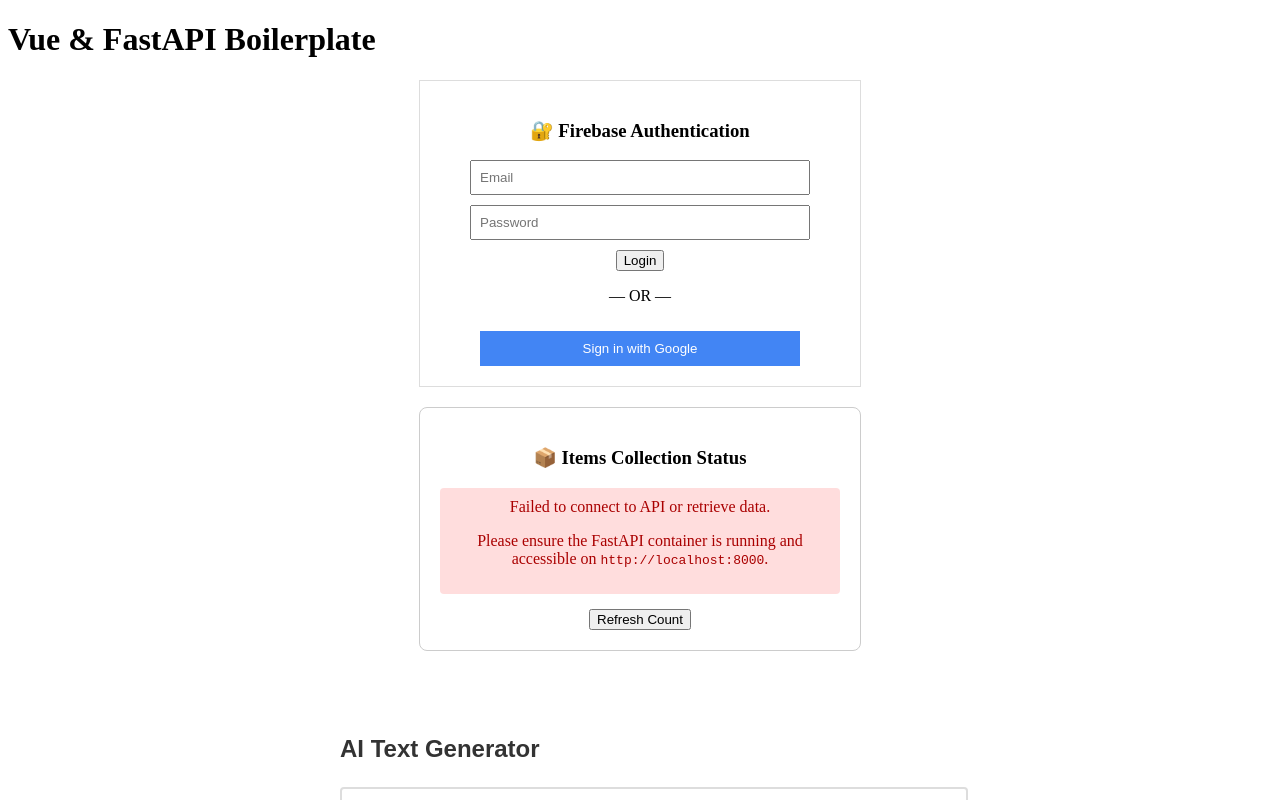
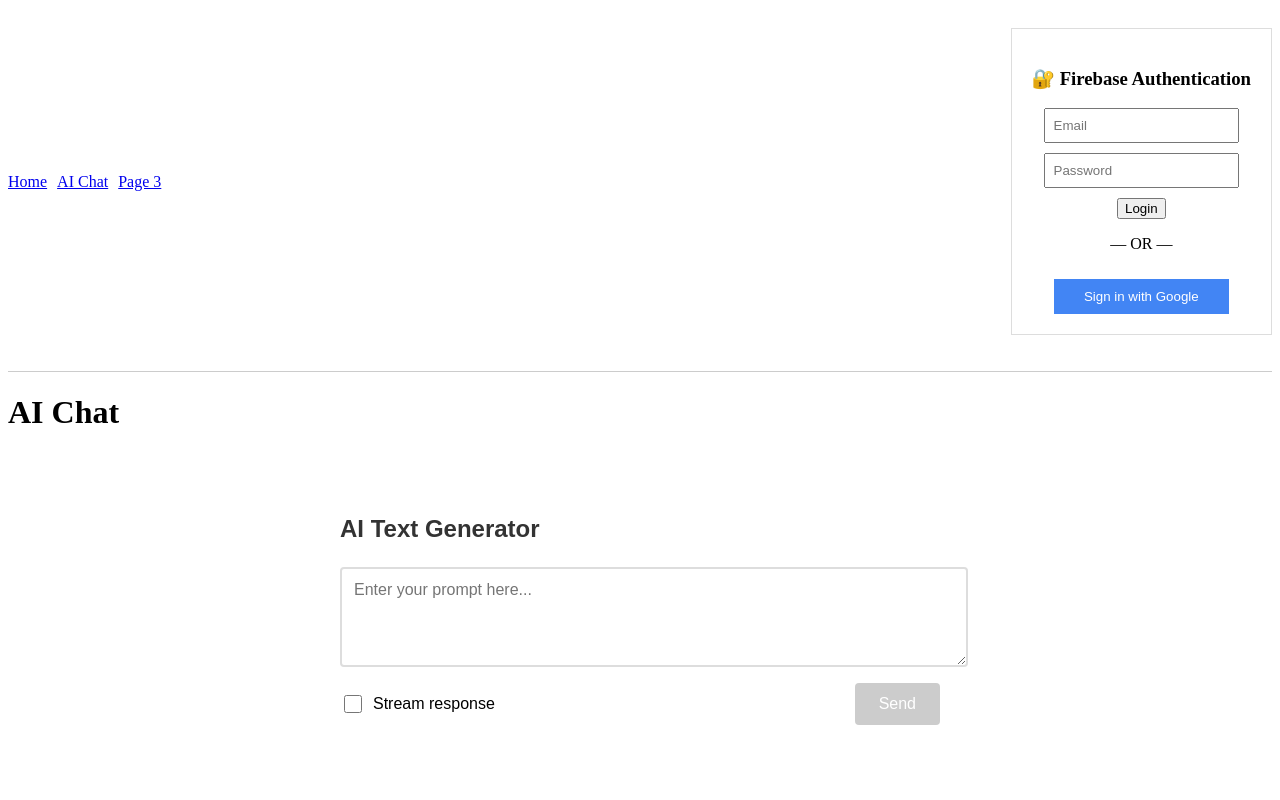
Before and after one commit to russ-hendy/prototype-boilerplate, a Vue app in the folder frontend/: page /page-2 in a window 1280 px wide. Shown: the top 800 px of the page. Built offline with nearby package versions, Linux system fonts and the light colour scheme; no server answers.

Commit message:
Add vue-router and pagify

```diff
--- a/frontend/package.json
+++ b/frontend/package.json
@@ -14,7 +14,8 @@
   "dependencies": {
     "firebase": "^12.6.0",
     "pinia": "^3.0.4",
-    "vue": "^3.5.22"
+    "vue": "^3.5.22",
+    "vue-router": "4"
   },
   "devDependencies": {
     "@vitejs/plugin-vue": "^6.0.1",
--- a/frontend/src/App.vue
+++ b/frontend/src/App.vue
@@ -1,23 +1,18 @@
 <script setup>
-import { ref } from 'vue';
-import ItemCount from './components/ItemCount.vue';
-import AIConversation from './components/AIConversation.vue';
-import Login from './components/Login.vue'; // <-- Import Login
-
-// Ref for the Login component instance
-const loginComponent = ref(null);
+import { RouterView } from 'vue-router'
+import NavBar from './components/NavBar.vue'
 </script>
 
 <template>
   <header>
-    <h1>Vue & FastAPI Boilerplate</h1>
+    <NavBar />
   </header>
 
   <main>
-    <Login ref="loginComponent" />
-    <ItemCount />
-    <AIConversation />
+    <RouterView />
   </main>
 </template>
 
-<style scoped></style>
+<style scoped>
+/* You can keep your global styles here */
+</style>
--- /dev/null
+++ b/frontend/src/components/NavBar.vue
@@ -0,0 +1,18 @@
+<script setup>
+import { RouterLink } from 'vue-router'
+import Login from './Login.vue'
+</script>
+
+<template>
+  <nav style="border-bottom: 1px solid #ccc; padding-bottom: 1rem; margin-bottom: 1rem; display: flex; justify-content: space-between; align-items: center;">
+    <div class="links">
+      <RouterLink to="/" style="margin-right: 10px">Home</RouterLink>
+      <RouterLink to="/page-2" style="margin-right: 10px">AI Chat</RouterLink>
+      <RouterLink to="/page-3">Page 3</RouterLink>
+    </div>
+
+    <div class="user-actions">
+      <Login />
+    </div>
+  </nav>
+</template>
--- a/frontend/src/main.js
+++ b/frontend/src/main.js
@@ -1,12 +1,14 @@
 import { createApp } from 'vue'
 import { createPinia } from 'pinia'
 import App from './App.vue'
+import router from './router'
 import { useAuthStore } from './stores/auth'
 
 const pinia = createPinia()
 const app = createApp(App)
 
 app.use(pinia)
+app.use(router)
 // initialise auth. Depends on VITE_AUTH_ENABLED in the relevant frontend .env file
 useAuthStore().initAuth()
 app.mount('#app')
--- /dev/null
+++ b/frontend/src/router/index.js
@@ -0,0 +1,28 @@
+import { createRouter, createWebHistory } from 'vue-router'
+import HomeView from '../views/Home.vue'
+import PageTwo from '../views/PageTwo.vue'
+import PageThree from '../views/PageThree.vue'
+
+const router = createRouter({
+  // createWebHistory enables clean URLs (e.g., /page-2) without hashes (#)
+  history: createWebHistory(import.meta.env.BASE_URL),
+  routes: [
+    {
+      path: '/',
+      name: 'home',
+      component: HomeView
+    },
+    {
+      path: '/page-2',
+      name: 'page-two',
+      component: PageTwo
+    },
+    {
+      path: '/page-3',
+      name: 'page-three',
+      component: PageThree
+    }
+  ]
+})
+
+export default router
--- /dev/null
+++ b/frontend/src/views/Home.vue
@@ -0,0 +1,10 @@
+<script setup>
+import ItemCount from '../components/ItemCount.vue'
+</script>
+
+<template>
+  <div class="home">
+    <h1>Home Page</h1>
+    <ItemCount />
+  </div>
+</template>
--- /dev/null
+++ b/frontend/src/views/PageThree.vue
@@ -0,0 +1,9 @@
+<script setup>
+</script>
+
+<template>
+  <div class="page-three">
+    <h1>Page Three</h1>
+    <p>Hello Mum</p>
+  </div>
+</template>
--- /dev/null
+++ b/frontend/src/views/PageTwo.vue
@@ -0,0 +1,10 @@
+<script setup>
+import AIConversation from '../components/AIConversation.vue'
+</script>
+
+<template>
+  <div class="page-two">
+    <h1>AI Chat</h1>
+    <AIConversation />
+  </div>
+</template>
```
Also changed, not shown: 1 other file (tests, documents, lock files or other folders).
